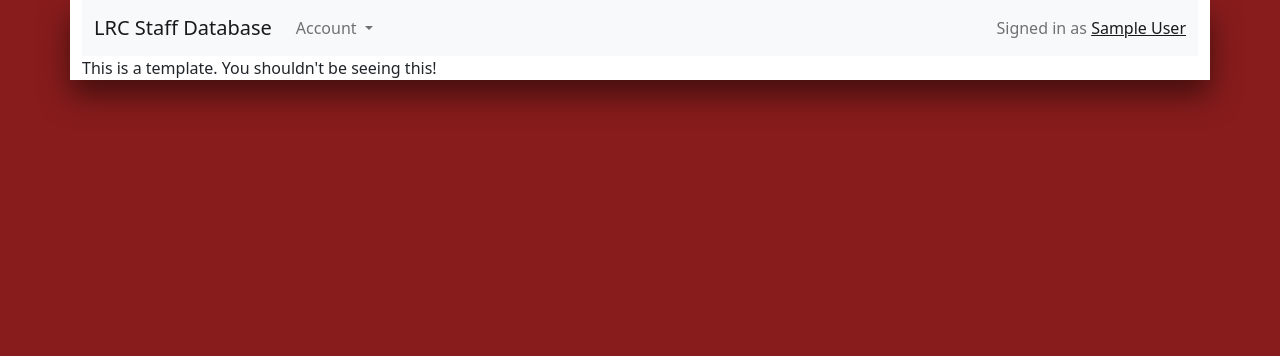
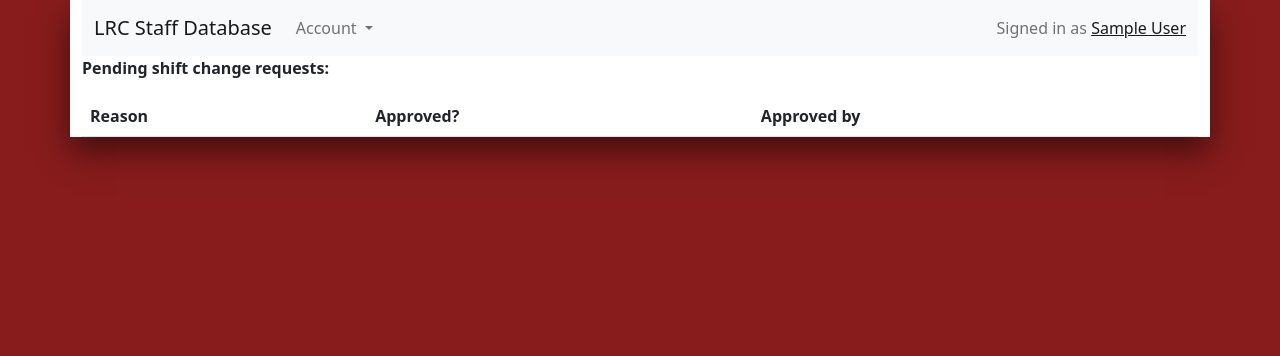
Before and after one commit to manantalwar/database, a Django app: page / in a window 1280 px wide. Shown: the top 356 px of the page. Run offline with Django 3.2, Linux system fonts and the light colour scheme; the visitor is signed in with stand-in values (Sample User, id 1); data that the repository does not hold is empty; some libraries are stand-ins or nearby versions.

Commit message:
Add pending shift change requests to homepage

```diff
--- /dev/null
+++ b/lrc_database/main/templates/includes/shift_change_request_table.html
@@ -0,0 +1,18 @@
+<table class="table table-striped table-hover">
+    <thead>
+        <tr>
+            <th scope="col">Reason</th>
+            <th scope="col">Approved?</th>
+            <th scope="col">Approved by</th>
+        </tr>
+    </thead>
+    <tbody>
+        {% for change_request in change_requests %}
+            <tr>
+                <td>{{ change_request.reason }}</td>
+                <td>{{ change_request.approved }}</td>
+                <td>{{ change_request.approved_by }}</td>
+            </tr>
+        {% endfor %}
+    </tbody>
+</table>
--- /dev/null
+++ b/lrc_database/main/templates/index.html
@@ -0,0 +1,8 @@
+{% extends "base.html" %}
+
+{% block content %}
+    <p>
+        <strong>Pending shift change requests:</strong>
+        {% include "includes/shift_change_request_table.html" %}
+    </p>
+{% endblock %}
--- a/lrc_database/main/views.py
+++ b/lrc_database/main/views.py
@@ -32,7 +32,8 @@ def restrict_to_groups(*groups):
 
 @login_required
 def index(request):
-    return render(request, "base.html")
+    pending_shift_change_requests = ShiftChangeRequest.objects.filter(target__associated_person=request.user, approved=False)
+    return render(request, "index.html", {"change_requests": pending_shift_change_requests})
 
 
 @login_required
```
Also changed, not shown: lrc_database/main/templates/shifts/view_shift.html (+1 -18 lines).
